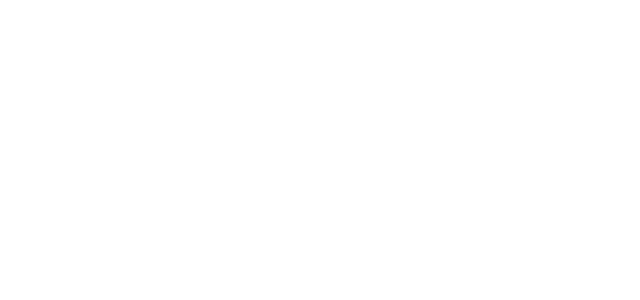
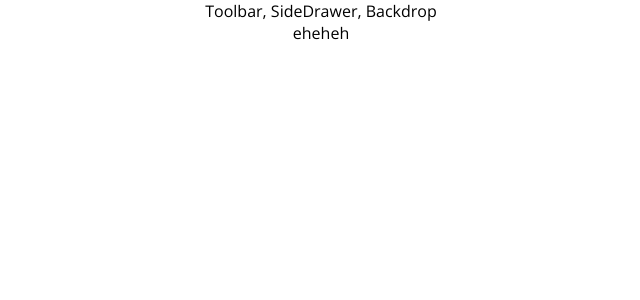
Before and after one commit to domidomi/react-burger-app, a React app: page / in a window 1280 px wide. Shown: the top 300 px of the page, without its empty margins (319-959 px from the left). Built offline with nearby package versions, Linux system fonts and the light colour scheme.

Commit message:
Base Layout component created; Auxiliary HOC created

```diff
--- a/src/App.js
+++ b/src/App.js
@@ -1,10 +1,15 @@
 import React, { Component } from 'react';
 import './App.css';
+import Layout from './components/Layout/Layout';
 
 class App extends Component {
   render() {
     return (
       <div className="App">
+        <Layout>
+          eheheh
+        </Layout>
+
       </div>
     );
   }
--- /dev/null
+++ b/src/components/Layout/Layout.js
@@ -0,0 +1,14 @@
+import React from 'react';
+import Auxi from '../../hoc/Auxi';
+
+const layout = (props) => (
+    <Auxi>
+        <div>Toolbar, SideDrawer, Backdrop</div>
+
+        <main>
+            {props.children}
+        </main>
+    </Auxi>
+);
+
+export default layout;
--- /dev/null
+++ b/src/hoc/Auxi.js
@@ -0,0 +1,3 @@
+const auxi = (props) => props.children;
+
+export default auxi;
--- a/src/index.css
+++ b/src/index.css
@@ -1,9 +1,7 @@
 body {
   margin: 0;
   padding: 0;
-  font-family: -apple-system, BlinkMacSystemFont, "Segoe UI", "Roboto", "Oxygen",
-    "Ubuntu", "Cantarell", "Fira Sans", "Droid Sans", "Helvetica Neue",
-    sans-serif;
+  font-family: "Open Sans", "Helvetica Neue", sans-serif;
   -webkit-font-smoothing: antialiased;
   -moz-osx-font-smoothing: grayscale;
 }
```
